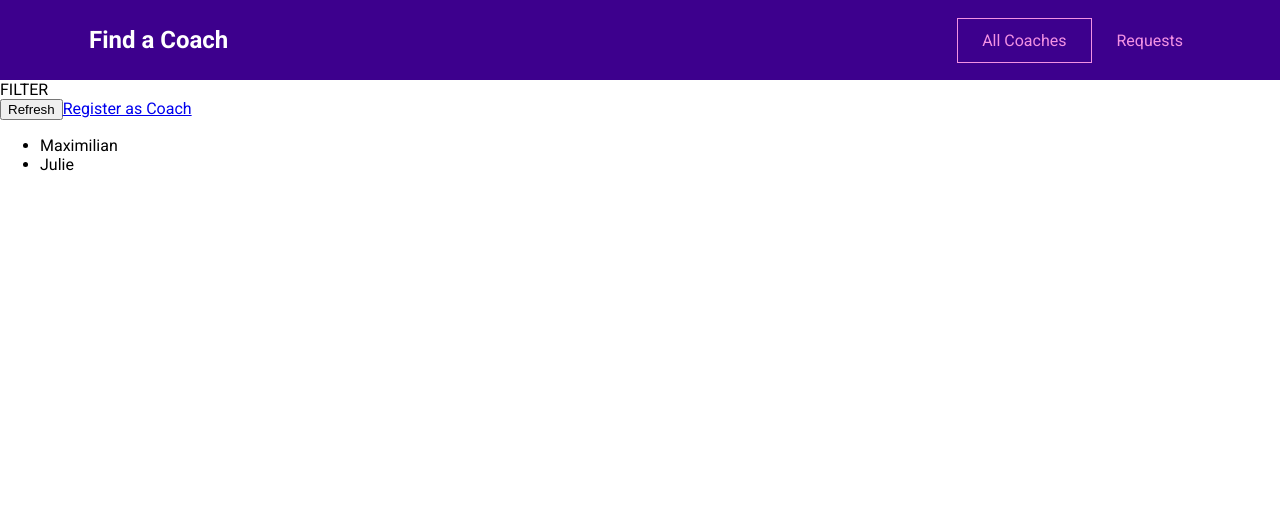
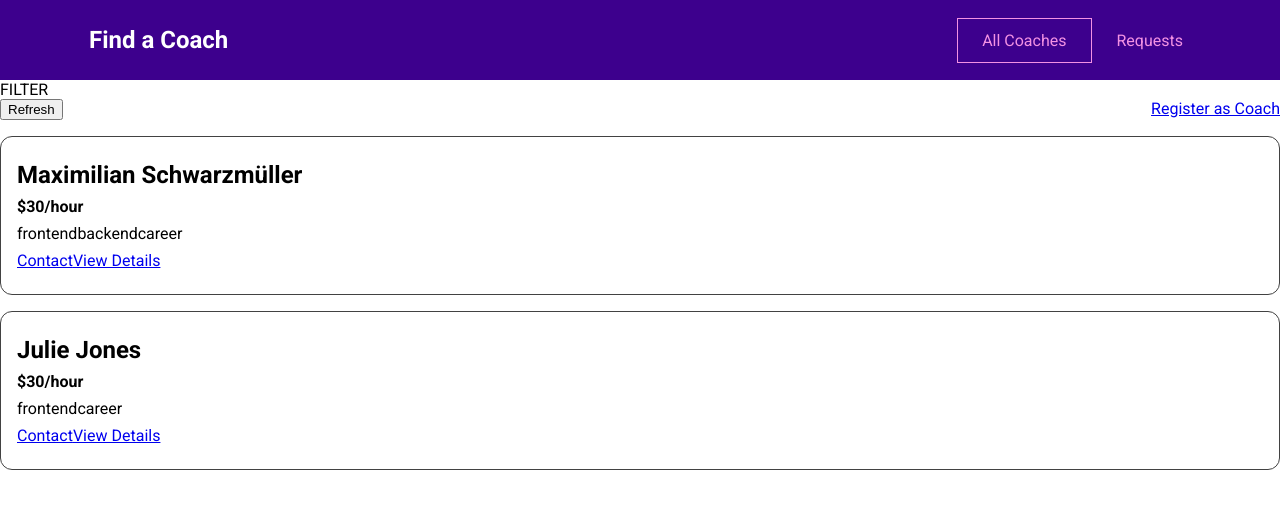
Before and after one commit to k1d12r04/find-a-coach-app, a Vue app: page /coaches in a window 1280 px wide. Shown: the top 508 px of the page. Built offline with nearby package versions, Linux system fonts and the light colour scheme.

Commit message:
Make Coach List with CoachItem component

```diff
--- /dev/null
+++ b/src/components/coaches/CoachItem.vue
@@ -0,0 +1,55 @@
+<template>
+  <li>
+    <h3>{{ fullName }}</h3>
+    <h4>${{ rate }}/hour</h4>
+    <span v-for="area in areas" :key="area"> {{ area }}</span>
+    <div class="controls">
+      <router-link :to="coachContactLink">Contact</router-link>
+      <router-link :to="coachDetailsLink">View Details</router-link>
+    </div>
+  </li>
+</template>
+
+<script>
+export default {
+  props: ['firstName', 'lastName', 'rate', 'areas', 'id'],
+  computed: {
+    fullName() {
+      return this.firstName + ' ' + this.lastName;
+    },
+    coachContactLink() {
+      return this.$route.path + '/' + this.id + '/contact';
+    },
+    coachDetailsLink() {
+      return this.$route.path + '/' + this.id;
+    },
+  },
+};
+</script>
+
+<style scoped>
+li {
+  margin: 1rem 0;
+  border: 1px solid #424242;
+  border-radius: 12px;
+  padding: 1rem;
+}
+
+h3 {
+  font-size: 1.5rem;
+}
+
+h3,
+h4 {
+  margin: 0.5rem 0;
+}
+
+div {
+  margin: 0.5rem 0;
+}
+
+.actions {
+  display: flex;
+  justify-content: flex-end;
+}
+</style>
--- a/src/pages/coaches/CoachesList.vue
+++ b/src/pages/coaches/CoachesList.vue
@@ -6,16 +6,27 @@
       <router-link to="/register">Register as Coach</router-link>
     </div>
     <ul v-if="hasCoaches">
-      <li v-for="coach in filteredCoaches" :key="coach.id">
-        {{ coach.firstName }}
-      </li>
+      <coach-item
+        v-for="coach in filteredCoaches"
+        :key="coach.id"
+        :id="coach.id"
+        :first-name="coach.firstName"
+        :last-name="coach.lastName"
+        :areas="coach.areas"
+        :rate="coach.hourlyRate"
+      ></coach-item>
     </ul>
     <h3 v-else>No coaches found.</h3>
   </section>
 </template>
 
 <script>
+import CoachItem from '../../components/coaches/CoachItem.vue';
+
 export default {
+  components: {
+    CoachItem,
+  },
   computed: {
     filteredCoaches() {
       return this.$store.getters['coaches/coaches'];
@@ -26,3 +37,16 @@
   },
 };
 </script>
+
+<style scoped>
+ul {
+  list-style: none;
+  margin: 0;
+  padding: 0;
+}
+
+.controls {
+  display: flex;
+  justify-content: space-between;
+}
+</style>
```
